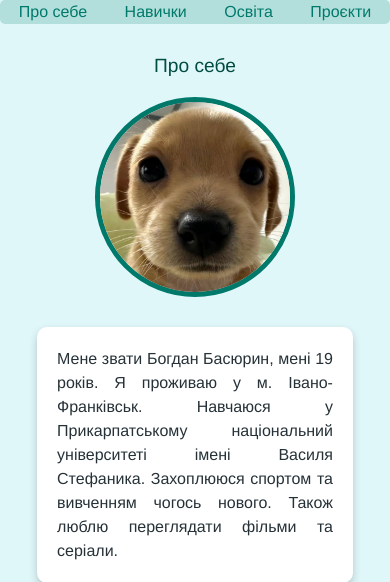
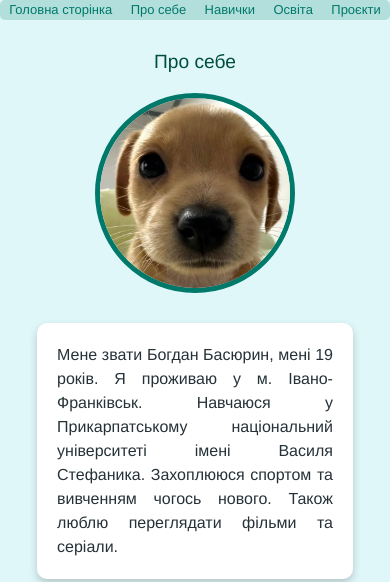
Before and after one commit to bodyabas/flask-app-lab, a Flask app: page /resume in a window 390 px wide. Shown: the top 582 px of the page. Run offline with Flask 3, Linux system fonts and the light colour scheme.

Commit message:
added navigation panel and updated css

```diff
--- a/app/static/css/styles.css
+++ b/app/static/css/styles.css
@@ -22,7 +22,7 @@ h1 {
     color: #004d40;
 }
 
-#resume-navigation {
+#navigation {
     display: flex;
     justify-content: space-around;
     align-items: center;
@@ -31,7 +31,7 @@ h1 {
     border-radius: 5px;
 }
 
-#resume-navigation p {
+#navigation p {
     margin: 0;
     font-size: 1.2em;
 }
@@ -143,12 +143,12 @@ footer p {
         padding: 15px;
     }
 
-    #resume-navigation {
+    #navigation {
         margin-bottom: 20px;
     }
 
-    #resume-navigation p {
-        font-size: medium;
+    #navigation p {
+        font-size: small;
     }
 
     #about > div {
--- a/app/templates/base.html
+++ b/app/templates/base.html
@@ -8,7 +8,6 @@
     <link rel="stylesheet" href="{{ url_for("static", filename="css/styles.css") }}">
 </head>
 <body>
-
     {% with msg = get_flashed_messages(with_categories=True) %}
     {% if msg %}
     {% for category, message in msg %}
@@ -19,7 +18,16 @@
     {% endfor %}
     {% endif %}
     {% endwith %}
-
+    {% block navigation %}
+    <header>
+        <nav id="navigation">
+            <p><a href="{{ url_for("main") }}">Головна сторінка</a></p>
+            <p><a href="{{ url_for("resume") }}">Резюме</a></p>
+            <p><a href="{{ url_for("users.get_profile") }}">Профіль</a></p>
+            <p><a href="{{ url_for("users.login") }}">Вхід</a></p>
+        </nav>
+    </header>
+    {% endblock %}
     {% block content %}
     Base page
     {% endblock %}
--- a/app/templates/resume.html
+++ b/app/templates/resume.html
@@ -2,15 +2,19 @@
 
 {% block title %} Resume {% endblock %}
 
-{% block content %}
+{% block navigation %}
 <header>
-    <nav id="resume-navigation">
+    <nav id="navigation">
+        <p><a href="{{ url_for("main") }}">Головна сторінка</a></p>
         <p><a href="#about">Про себе</a></p>
         <p><a href="#skills">Навички</a></p>
         <p><a href="#education">Освіта</a></p>
         <p><a href="#projects">Проєкти</a></p>
     </nav>
 </header>
+{% endblock %}
+
+{% block content %}
 <main>
     <h1>Про себе</h1>
     <section id="about">
--- a/app/users/templates/users/profile.html
+++ b/app/users/templates/users/profile.html
@@ -4,8 +4,7 @@
 
 {% block content %}
 
-<h1>Ласкаво просимо до вашого профілю {{ username }}</h1>
+<h1>Ласкаво просимо до вашого профілю {{ username }}!</h1>
 <p>Інформація профілю...</p>
 <a href="{{ url_for("users.logout") }}">Вийти</a>
-
 {% endblock %}
```
